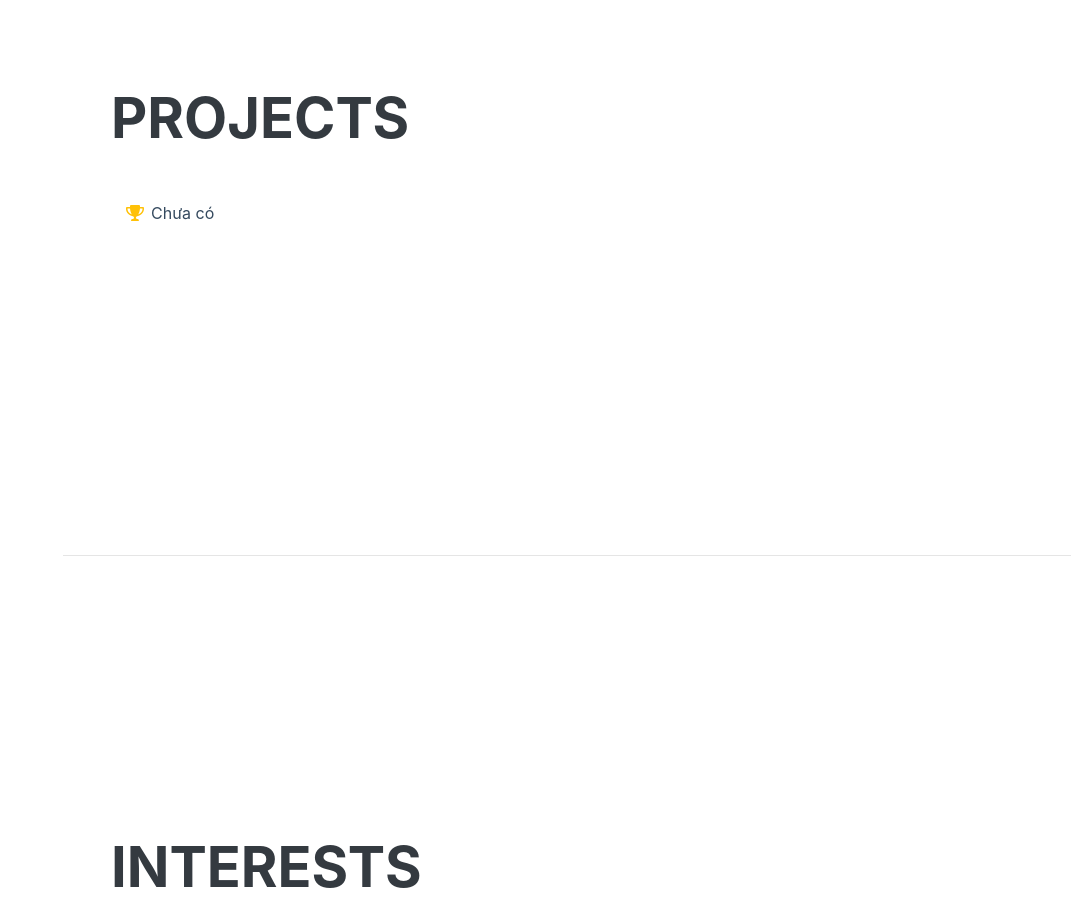
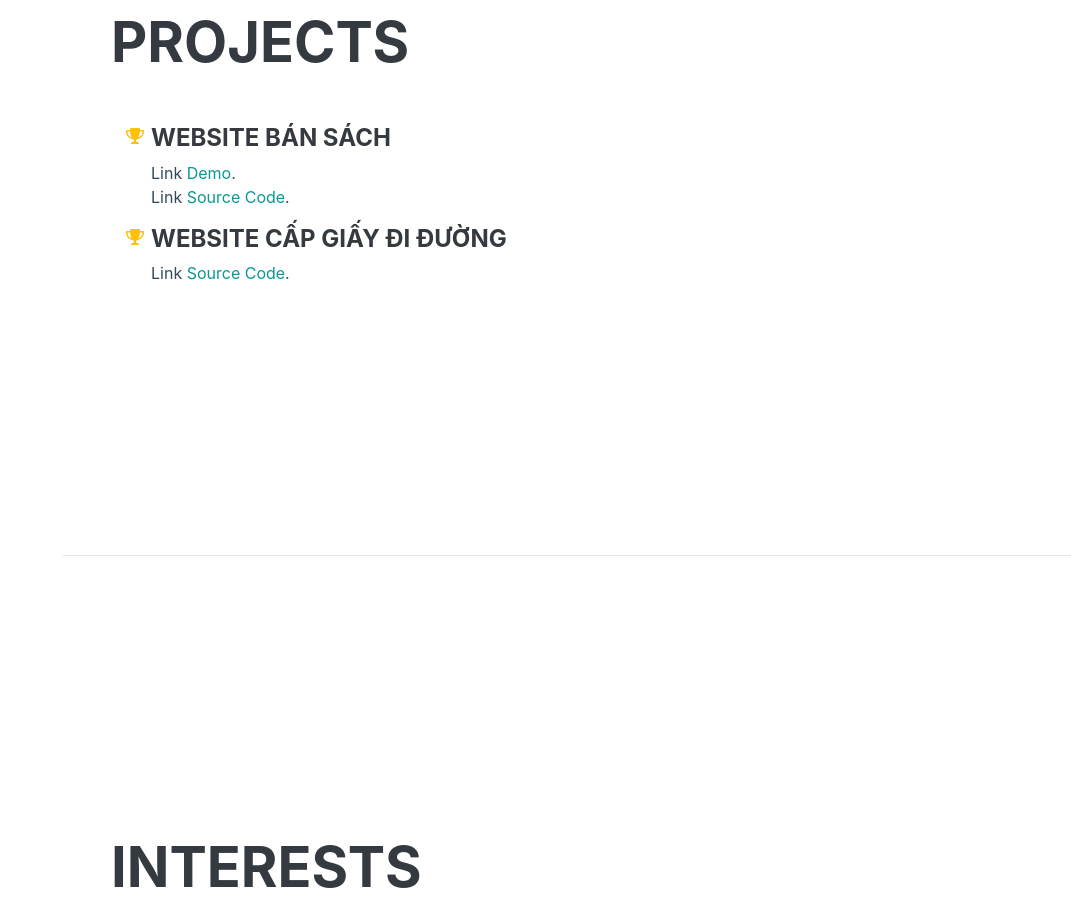
Before and after one commit to huutcha/portfolio, a plain HTML site: page index.html in a window 1280 px wide. Shown: the part 2700-3624 px from the top of the page, without its empty margins (209-1280 px from the left). Drawn offline with Linux system fonts and the light colour scheme; a web font is replaced by a local one.

Commit message:
add project

```diff
--- a/index.html
+++ b/index.html
@@ -257,8 +257,19 @@
           <ul class="fa-ul mb-0">
             <li>
               <i class="fa-li fa fa-trophy text-warning"></i>
-              Chưa có
+              <h4>Website bán sách</h4>
             </li>
+            <p>
+              Link <a href="http://php0321e-2.itpsoft.com.vn/"> Demo</a>.<br>
+              Link <a href="https://github.com/huutcha/Book-Shop/tree/master/Book-Shop">Source Code</a>.
+            </p>
+            <li>
+              <i class="fa-li fa fa-trophy text-warning"></i>
+              <h4>Website cấp giấy đi đường</h4>
+            </li>
+            <p>
+              Link <a href="https://github.com/huutcha/cap-giay-di-duong">Source Code</a>.
+            </p>
           </ul>
         </div>
       </section>
```
